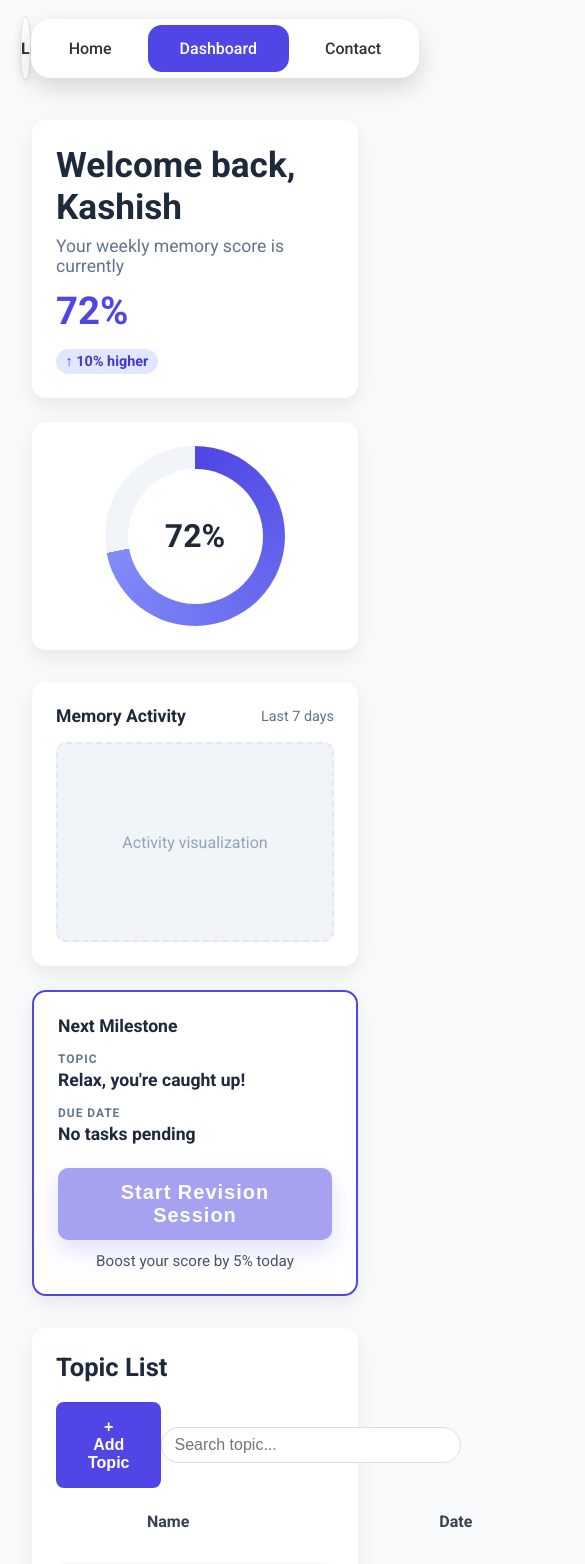
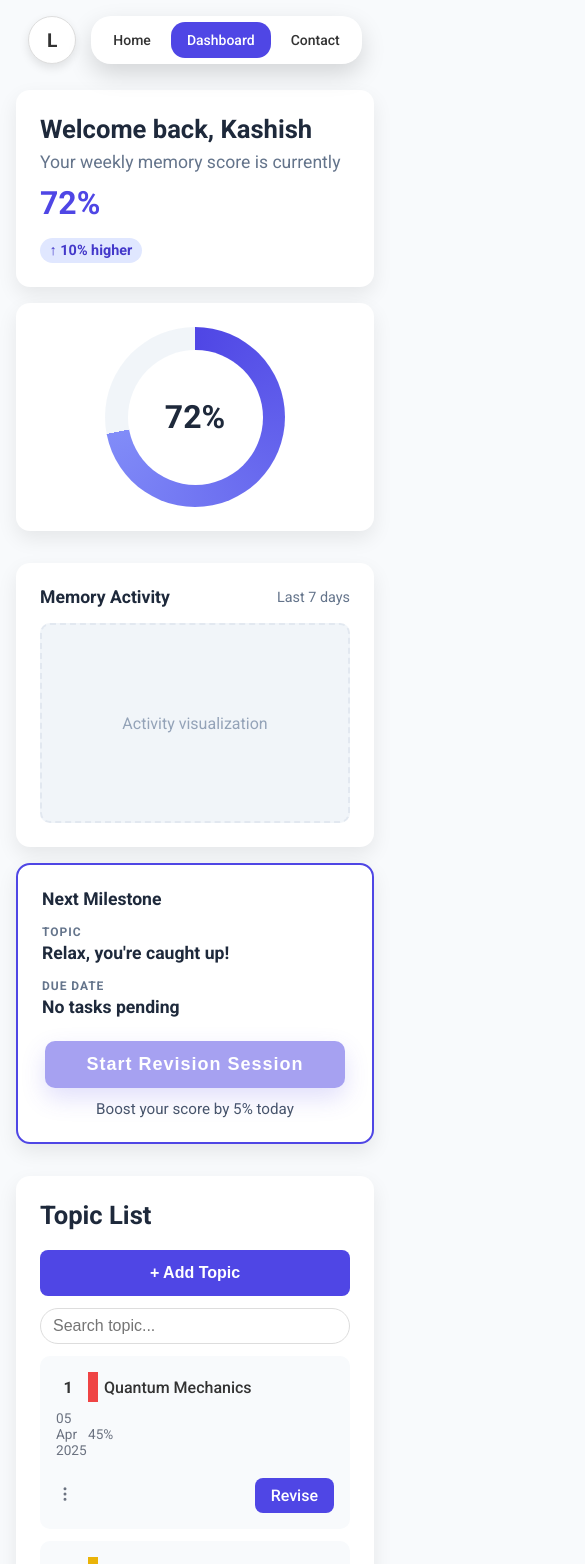
Before and after one commit to kashishrthr1/Memory_Tracker, a React (Vite) app in the folder client/: page /dashboard in a window 390 px wide. Shown: the top 1564 px of the page, 585 px wide, since content can reach past the window. Built offline with nearby package versions, Linux system fonts and the light colour scheme.

Commit message:
respomsiveness-added

```diff
--- a/client/src/styles/dashboard.css
+++ b/client/src/styles/dashboard.css
@@ -1169,3 +1169,145 @@
   font-weight: 800;
   color: #5850ec;
 }
+
+@media (max-width: 768px) {
+  .dashboard-container {
+    padding: 0 1rem 2rem;
+    margin-top: 90px;
+  }
+}
+
+@media (max-width: 768px) {
+  .overview-top,
+  .overview-bottom {
+    grid-template-columns: 1fr;
+    gap: 1rem;
+  }
+
+  .welcome-header h1 {
+    font-size: 1.6rem;
+  }
+
+  .highlight {
+    font-size: 2rem;
+  }
+}
+
+@media (max-width: 768px) {
+  .topic-labels {
+    display: none; /* hide desktop headers */
+  }
+
+  .list-item {
+    padding: 1rem;
+    flex-direction: column;
+    align-items: flex-start;
+    gap: 0.75rem;
+  }
+
+  .list-left {
+    grid-template-columns: 24px 8px 1fr;
+    gap: 0.5rem;
+  }
+
+  .topic-date,
+  .topic-score {
+    font-size: 0.85rem;
+  }
+
+  .right-actions {
+    position: static;
+    width: 100%;
+    justify-content: space-between;
+    margin-top: 0.5rem;
+  }
+
+  .revise-area {
+    transform: translateX(0);
+    width: auto;
+    padding: 0.5rem 1rem;
+    border-radius: 8px;
+  }
+}
+
+@media (max-width: 640px) {
+  .topic-actions {
+    flex-direction: column;
+    gap: 0.75rem;
+    align-items: stretch;
+  }
+
+  .search-bar input {
+    width: 100%;
+  }
+
+  .add-topic-btn {
+    width: 100%;
+    padding: 0.9rem;
+  }
+}
+
+@media (max-width: 640px) {
+  .revision-card-body {
+    min-height: auto;
+  }
+
+  .revision-card-header {
+    font-size: 0.95rem;
+  }
+}
+
+@media (max-width: 768px) {
+  .modal-window {
+    width: 95vw;
+    height: 92vh;
+    border-radius: 14px;
+  }
+
+  .modal-body {
+    padding: 1.25rem;
+  }
+}
+
+@media (max-width: 640px) {
+  .modal-info-grid {
+    grid-template-columns: 1fr;
+  }
+
+  .info-card.full {
+    grid-column: span 1;
+  }
+
+  .modal-graph-section {
+    min-height: 280px;
+  }
+}
+
+@media (max-width: 640px) {
+  .add-flow-container {
+    width: 100%;
+    padding: 1.5rem;
+  }
+
+  .q-text {
+    font-size: 1.1rem;
+  }
+
+  .assessment-footer {
+    flex-direction: column;
+    gap: 1rem;
+    align-items: stretch;
+  }
+
+  .primary-btn {
+    width: 100%;
+  }
+}
+
+* {
+  box-sizing: border-box;
+}
+
+body {
+  overflow-x: hidden;
+}
--- a/client/src/styles/home.css
+++ b/client/src/styles/home.css
@@ -200,6 +200,148 @@ body, html {
 }
 
 /* --- Responsive Adjustments --- */
+@media (max-width: 768px) {
+  /* Navbar Adjustments */
+  .navbar {
+    padding: 12px 20px;
+    flex-wrap: wrap; /* Allow wrapping for small screens */
+    justify-content: center;
+    gap: 15px;
+  }
+
+  .logo-circle {
+    width: 48px;
+    height: 48px;
+    font-size: 1.2rem;
+  }
+
+  .nav-pills {
+    order: 3; /* Move links below logo/actions on mobile */
+    position: static;
+    transform: none;
+    width: 100%;
+    overflow-x: auto; /* Scrollable menu if too many items */
+    justify-content: space-around;
+  }
+
+  .nav-btn {
+    padding: 10px 16px;
+    font-size: 14px;
+    white-space: nowrap;
+  }
+
+  .nav-actions {
+    order: 2;
+  }
+
+  .action-box {
+    width: 100px;
+    height: 44px;
+    font-size: 14px;
+  }
+
+  /* Hero Adjustments */
+  .hero {
+    padding-top: 140px; /* Space for the wrapped navbar */
+    min-height: auto;
+    padding-bottom: 60px;
+  }
+
+  .hero h1 {
+    font-size: 36px;
+  }
+
+  .hero h2 {
+    font-size: 20px;
+  }
+
+  .btn-primary {
+    padding: 16px 32px;
+    font-size: 18px;
+    width: 100%; /* Full width button on mobile */
+    max-width: 300px;
+  }
+
+  /* About Grid (The Graph Section) */
+  .about-grid {
+    grid-template-columns: 1fr; /* Stack vertically */
+    gap: 40px;
+    text-align: center;
+  }
+
+  .about-image-container {
+    max-width: 300px;
+    margin: 40px auto; /* Adjust margin for mobile */
+    height: 250px; /* Fixed height for stacking logic */
+  }
+  .about-image-container {
+    max-width: 320px; /* shrink graph block */
+  }
+
+  .about-graph {
+    transform: scale(0.9);
+  }
+
+  /* Adjust the overlapping graphs for smaller screens */
+  .graph-1 {
+    top: -20px;
+    left: -20px;
+  }
+  .graph-2 {
+    top: 40px;
+    left: 40px;
+  }
+
+  .about-highlight {
+    border-left: none;
+    border-top: 3px solid #4f46e5;
+    padding-left: 0;
+    padding-top: 15px;
+  }
+
+  /* Features Grid */
+  .features-grid {
+    grid-template-columns: 1fr;
+    gap: 20px;
+  }
+
+  .feature-card {
+    padding: 30px 24px;
+  }
+
+  /* Footer */
+  .footer-grid {
+    grid-template-columns: 1fr; /* Single column on mobile */
+    text-align: center;
+    gap: 40px;
+  }
+
+  .footer-links .footer-link {
+    justify-content: center;
+  }
+
+  .footer-profile {
+    align-items: center;
+  }
+}
+
+@media (max-width: 480px) {
+  .hero h1 {
+    font-size: 32px;
+  }
+
+  .nav-actions {
+    display: none; /* Hide secondary buttons on tiny screens to save space */
+  }
+  .about-image-container {
+    max-width: 260px;
+  }
+
+  .about-graph {
+    transform: scale(0.85);
+  }
+}
+
 @media (max-width: 900px) {
   .nav-pills {
     width: auto;
@@ -269,6 +411,7 @@ body, html {
   position: absolute;
   width: 100%;
   height: auto;
+  max-width: 100%;
   border-radius: 12px;
   box-shadow: 0 20px 40px rgba(0, 0, 0, 0.15);
   transition: opacity 0.4s ease, z-index 0s;
```
